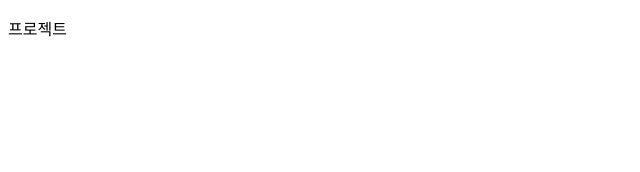
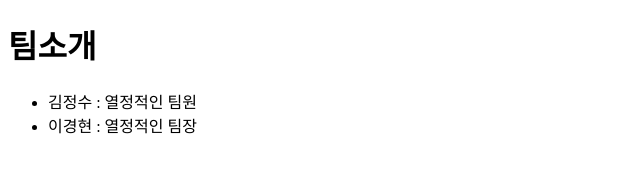
Before and after one commit to sc303030/collabo, a plain HTML site: page index.html in a window 1280 px wide. Shown: the whole page, without its empty margins (0-640 px from the left). Drawn offline with Linux system fonts and the light colour scheme.

Commit message:
Mod index.html

```diff
--- a/index.html
+++ b/index.html
@@ -6,9 +6,13 @@
   <meta name="Author" content="">
   <meta name="Keywords" content="">
   <meta name="Description" content="">
-  <title>Document</title>
+  <title>프로젝트 소개</title>
  </head>
  <body>
-   <p>프로젝트</p>
+   <h1>팀소개</h1>
+   <ul>
+        <li>김정수 : 열정적인 팀원</li>
+        <li>이경현 : 열정적인 팀장</li>
+   </ul>
  </body>
 </html>
```
